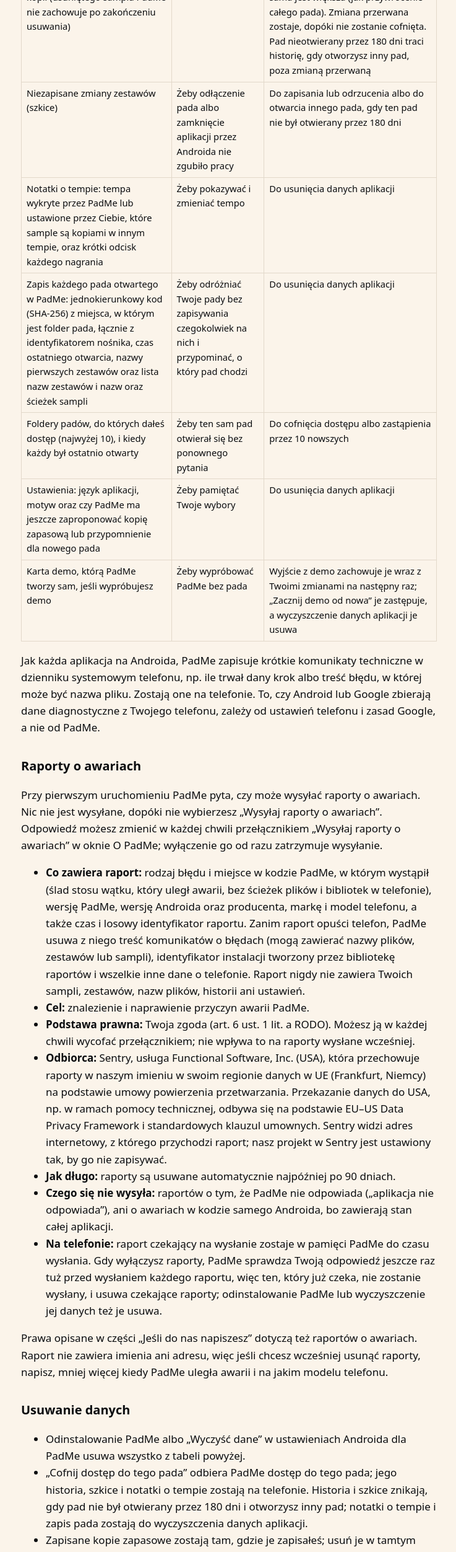
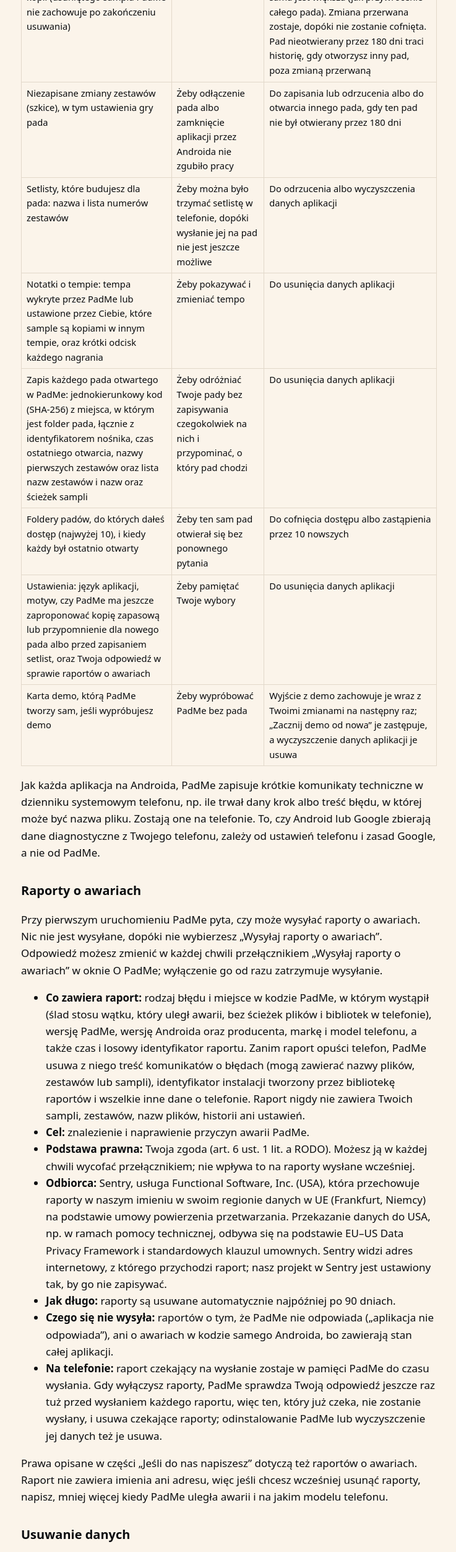
Before and after one commit to crescentmoon7/padme-app, a plain HTML site: page pl/privacy.html in a window 1280 px wide. Shown: the part 1860-4364 px from the top of the page at 62% size, without its empty margins (270-1007 px from the left). Drawn offline with Linux system fonts and the light colour scheme.

Commit message:
The privacy pages list the setlists kept on the phone and the crash-report and setlist-backup answers among the settings

```diff
--- a/pl/privacy.html
+++ b/pl/privacy.html
@@ -32,11 +32,12 @@
 <thead><tr><th scope="col">Co</th><th scope="col">Po co</th><th scope="col">Jak długo</th></tr></thead>
 <tbody>
 <tr><td>Historia ostatnich zmian na każdym padzie, z plikami sprzed każdej zmiany; mogą to być całe nagrania zastąpione przez zmianę, np. przez przywrócenie kopii (usuniętego sampla PadMe nie zachowuje po zakończeniu usuwania)</td><td>Żeby można było cofnąć zmianę, także po zamknięciu aplikacji</td><td>Ostatnie 10 zmian na pad. Powyżej około 1 GB dla jednego pada starsze zmiany są usuwane, więc może ich zostać mniej niż 10; najnowsza zmiana zostaje zawsze, nawet gdy sama jest większa (jak przywrócenie całego pada). Zmiana przerwana zostaje, dopóki nie zostanie cofnięta. Pad nieotwierany przez 180 dni traci historię, gdy otworzysz inny pad, poza zmianą przerwaną</td></tr>
-<tr><td>Niezapisane zmiany zestawów (szkice)</td><td>Żeby odłączenie pada albo zamknięcie aplikacji przez Androida nie zgubiło pracy</td><td>Do zapisania lub odrzucenia albo do otwarcia innego pada, gdy ten pad nie był otwierany przez 180 dni</td></tr>
+<tr><td>Niezapisane zmiany zestawów (szkice), w tym ustawienia gry pada</td><td>Żeby odłączenie pada albo zamknięcie aplikacji przez Androida nie zgubiło pracy</td><td>Do zapisania lub odrzucenia albo do otwarcia innego pada, gdy ten pad nie był otwierany przez 180 dni</td></tr>
+<tr><td>Setlisty, które budujesz dla pada: nazwa i lista numerów zestawów</td><td>Żeby można było trzymać setlistę w telefonie, dopóki wysłanie jej na pad nie jest jeszcze możliwe</td><td>Do odrzucenia albo wyczyszczenia danych aplikacji</td></tr>
 <tr><td>Notatki o tempie: tempa wykryte przez PadMe lub ustawione przez Ciebie, które sample są kopiami w innym tempie, oraz krótki odcisk każdego nagrania</td><td>Żeby pokazywać i zmieniać tempo</td><td>Do usunięcia danych aplikacji</td></tr>
 <tr><td>Zapis każdego pada otwartego w PadMe: jednokierunkowy kod (SHA-256) z miejsca, w którym jest folder pada, łącznie z identyfikatorem nośnika, czas ostatniego otwarcia, nazwy pierwszych zestawów oraz lista nazw zestawów i nazw oraz ścieżek sampli</td><td>Żeby odróżniać Twoje pady bez zapisywania czegokolwiek na nich i przypominać, o który pad chodzi</td><td>Do usunięcia danych aplikacji</td></tr>
 <tr><td>Foldery padów, do których dałeś dostęp (najwyżej 10), i kiedy każdy był ostatnio otwarty</td><td>Żeby ten sam pad otwierał się bez ponownego pytania</td><td>Do cofnięcia dostępu albo zastąpienia przez 10 nowszych</td></tr>
-<tr><td>Ustawienia: język aplikacji, motyw oraz czy PadMe ma jeszcze zaproponować kopię zapasową lub przypomnienie dla nowego pada</td><td>Żeby pamiętać Twoje wybory</td><td>Do usunięcia danych aplikacji</td></tr>
+<tr><td>Ustawienia: język aplikacji, motyw, czy PadMe ma jeszcze zaproponować kopię zapasową lub przypomnienie dla nowego pada albo przed zapisaniem setlist, oraz Twoja odpowiedź w sprawie raportów o awariach</td><td>Żeby pamiętać Twoje wybory</td><td>Do usunięcia danych aplikacji</td></tr>
 <tr><td>Karta demo, którą PadMe tworzy sam, jeśli wypróbujesz demo</td><td>Żeby wypróbować PadMe bez pada</td><td>Wyjście z demo zachowuje je wraz z Twoimi zmianami na następny raz; „Zacznij demo od nowa” je zastępuje, a wyczyszczenie danych aplikacji je usuwa</td></tr>
 </tbody>
 </table></div>
@@ -56,7 +57,7 @@
 <h2>Usuwanie danych</h2>
 <ul>
 <li>Odinstalowanie PadMe albo „Wyczyść dane” w ustawieniach Androida dla PadMe usuwa wszystko z tabeli powyżej.</li>
-<li>„Cofnij dostęp do tego pada” odbiera PadMe dostęp do tego pada; jego historia, szkice i notatki o tempie zostają na telefonie. Historia i szkice znikają, gdy pad nie był otwierany przez 180 dni i otworzysz inny pad; notatki o tempie i zapis pada zostają do wyczyszczenia danych aplikacji.</li>
+<li>„Cofnij dostęp do tego pada” odbiera PadMe dostęp do tego pada; jego historia, szkice, setlisty i notatki o tempie zostają na telefonie. Historia i szkice znikają, gdy pad nie był otwierany przez 180 dni i otworzysz inny pad; notatki o tempie, setlisty i zapis pada zostają do wyczyszczenia danych aplikacji.</li>
 <li>Zapisane kopie zapasowe zostają tam, gdzie je zapisałeś; usuń je w tamtym miejscu.</li>
 <li>Twoje sample, zestawy, historia i ustawienia nigdy do nas nie trafiają, więc po naszej stronie nie ma czego z nich usuwać. Raporty o awariach, jeśli zgodziłeś się je wysyłać, są usuwane tak, jak opisuje część „Raporty o awariach”; wyłączenie ich usuwa też raporty czekające jeszcze w telefonie.</li>
 </ul>
```
Also changed, not shown: privacy.html (+4 -3 lines).
